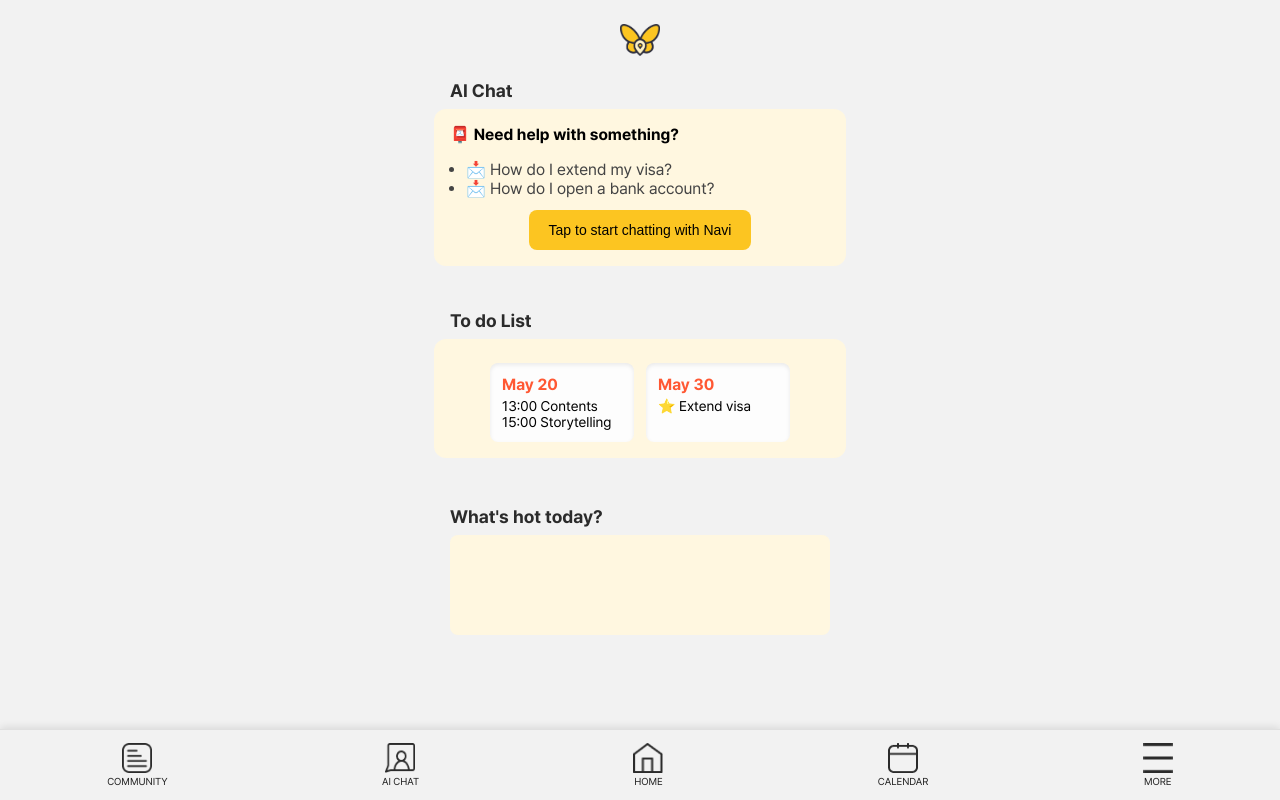
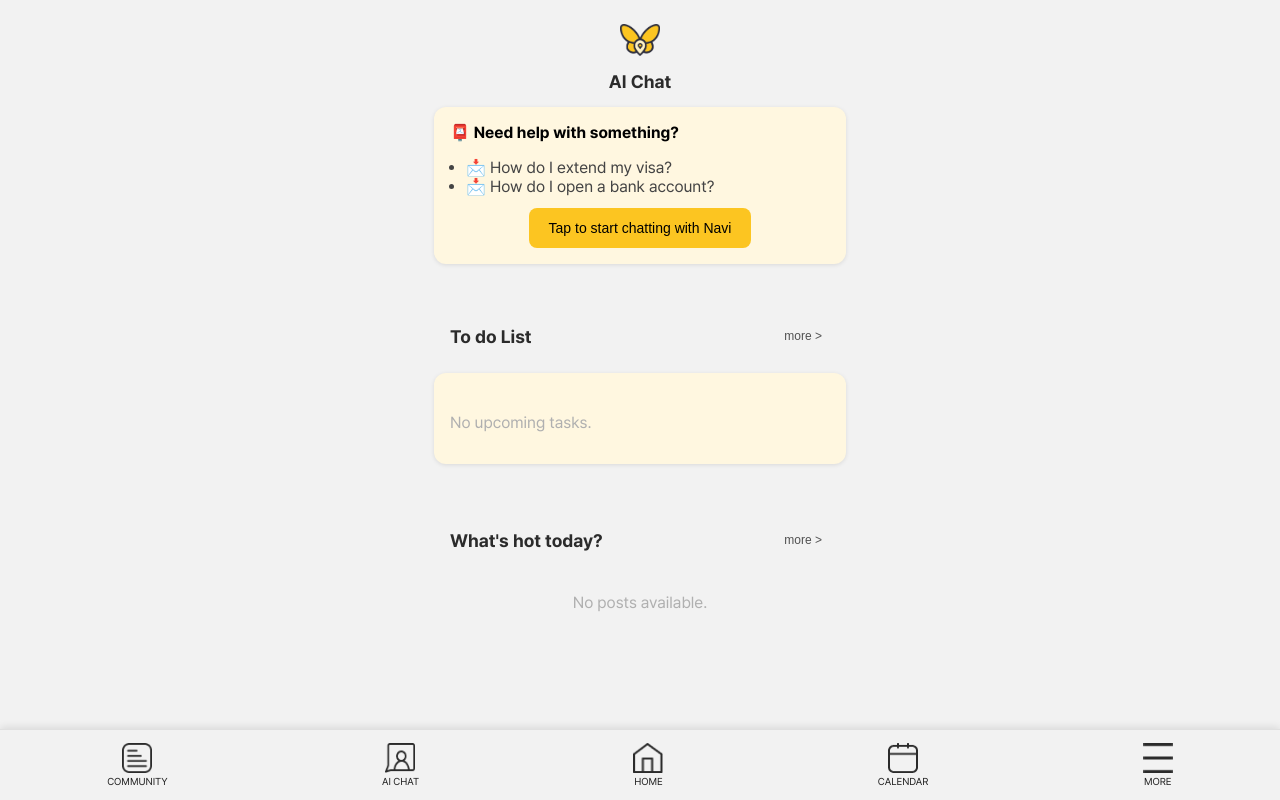
Before and after one commit to Ryu-Jemu/navi-app, a React (Create React App) app: page /main in a window 1280 px wide. Built offline with nearby package versions, Linux system fonts and the light colour scheme.

Commit message:
Modify layout in Main Page

```diff
--- a/src/BottomNav/BottomNav.jsx
+++ b/src/BottomNav/BottomNav.jsx
@@ -26,7 +26,7 @@ const BottomNav = () => {
         <img src={CalendarIcon} alt="Calendar" />
         <span>CALENDAR</span>
       </NavLink>
-      <NavLink to="/more" className="nav-item">
+      <NavLink to="/more" className="nav-item more">
         <img src={MoreIcon} alt="More" />
         <span>MORE</span>
       </NavLink>
--- a/src/pages/MainPage.css
+++ b/src/pages/MainPage.css
@@ -1,11 +1,3 @@
-.header,
-.chat-box,
-.todo-wrapper,
-.community-section {
-  width: 90%;
-  max-width: 380px;
-}
-
 .main-page {
   padding-bottom: 80px;
   font-family: 'Pretendard', sans-serif;
@@ -26,20 +18,42 @@
   height: auto;
 }
 
-.section-title {
+.section-header {
   width: 90%;
   max-width: 380px;
+  display: flex;
+  justify-content: space-between;
+  align-items: center;
+  margin: 24px 0 8px 0;
+}
+
+.section-title {
   font-size: 18px;
   font-weight: 700;
   color: var(--black);
-  margin: 24px 0 8px 0;
+}
+
+.more-button {
+  background: none;
+  border: none;
+  color: var(--sub-gray);
+  font-size: 12px;
+  cursor: pointer;
+  padding: 4px 8px;
+}
+
+.more-button:hover {
+  text-decoration: underline;
 }
 
 .chat-box {
+  width: 90%;
+  max-width: 380px;
   background-color: var(--sub-yellow-1);
   padding: 16px;
   border-radius: 12px;
   margin-bottom: 20px;
+  box-shadow: 0px 1px 4px rgba(0, 0, 0, 0.1);
 }
 
 .chat-heading {
@@ -65,16 +79,14 @@
   text-align: center;
 }
 
-/* To do 노란 박스 */
 .todo-wrapper {
+  width: 90%;
+  max-width: 380px;
   background-color: var(--sub-yellow-1);
   padding: 16px;
   border-radius: 12px;
   margin-bottom: 24px;
-
-  display: flex;
-  flex-direction: column;
-  align-items: center;
+  box-shadow: 0px 1px 4px rgba(0, 0, 0, 0.1);
 }
 
 .todo-cards {
@@ -84,12 +96,11 @@
 }
 
 .card {
-  background-color: #fdfdfd;
+  background-color: #fff;
   padding: 12px;
   border-radius: 8px;
   min-width: 120px;
-  box-shadow: inset 0px 2px 4px rgba(0, 0, 0, 0.08);
-
+  box-shadow: 0px 1px 3px rgba(0, 0, 0, 0.1);
 }
 
 .date {
@@ -104,11 +115,33 @@
 }
 
 .community-section {
+  width: 90%;
+  max-width: 380px;
   margin-bottom: 80px;
 }
 
-.community-placeholder {
-  background-color: var(--sub-yellow-1);
+.hot-post-card {
+  background-color: #fff;
+  border-left: 4px solid var(--main-yellow);
   border-radius: 8px;
-  height: 100px;
+  padding: 12px;
+  margin-bottom: 12px;
+  box-shadow: 0px 1px 3px rgba(0, 0, 0, 0.1);
 }
+
+.hot-post-header {
+  font-size: 12px;
+  color: var(--sub-gray);
+  text-align: right;
+}
+
+.hot-post-title {
+  font-size: 15px;
+  font-weight: 600;
+  margin: 4px 0;
+}
+
+.hot-post-content {
+  font-size: 14px;
+  color: var(--black);
+}
--- a/src/pages/MainPage.jsx
+++ b/src/pages/MainPage.jsx
@@ -1,4 +1,4 @@
-import React from 'react';
+import React, { useEffect, useState } from 'react';
 import './MainPage.css';
 import BottomNav from '../BottomNav/BottomNav';
 import logoImage from '../assets/logo.png';
@@ -6,6 +6,26 @@ import { useNavigate } from 'react-router-dom';
 
 const Main_Page = () => {
   const navigate = useNavigate();
+  const [latestPosts, setLatestPosts] = useState([]);
+  const [upcomingTasks, setUpcomingTasks] = useState([]);
+
+  useEffect(() => {
+    // 커뮤니티 최신 글 3개
+    const storedPosts = JSON.parse(localStorage.getItem('communityPosts')) || [];
+    const sortedPosts = storedPosts.sort((a, b) => b.id - a.id).slice(0, 3);
+    setLatestPosts(sortedPosts);
+
+    // 오늘 기준 앞으로 할 일 3개
+    const today = new Date();
+    const storedTasks = JSON.parse(localStorage.getItem('futureTasks')) || [];
+
+    const filteredTasks = storedTasks
+      .filter(task => new Date(task.date) >= today)
+      .sort((a, b) => new Date(a.date) - new Date(b.date))
+      .slice(0, 3);
+
+    setUpcomingTasks(filteredTasks);
+  }, []);
 
   return (
     <div className="main-page">
@@ -14,12 +34,12 @@ const Main_Page = () => {
           src={logoImage}
           alt="Navi Logo"
           className="logo"
-        onClick={() => navigate('/')} // 클릭 시 /로 이동
-        style={{ cursor: 'pointer' }}  // 클릭 가능한 커서 모양
+          onClick={() => navigate('/')}
+          style={{ cursor: 'pointer' }}
         />
       </header>
 
-      <h2 className="section-title">AI Chat</h2> {/* 변경된 위치 */}
+      <h2 className="section-title">AI Chat</h2>
 
       <section className="chat-box">
         <div className="chat-heading">📮 Need help with something?</div>
@@ -28,30 +48,51 @@ const Main_Page = () => {
           <li>📩 How do I open a bank account?</li>
         </ul>
         <button className="chat-button" onClick={() => navigate('/chat')}>
-          Tap to start chatting with Navi</button>
+          Tap to start chatting with Navi
+        </button>
       </section>
 
-      <h3 className="section-title">To do List</h3> {/* box 밖으로 이동 */}
+      <div className="section-header">
+        <h3 className="section-title">To do List</h3>
+        <button className="more-button" onClick={() => navigate('/calendar')}>more &gt;</button>
+      </div>
 
       <section className="todo-wrapper">
         <div className="todo-cards">
-          <div className="card">
-            <div className="date">May 20</div>
-            <div className="time">13:00 Contents<br />15:00 Storytelling</div>
+          {upcomingTasks.length === 0 ? (
+            <p className="no-posts">No upcoming tasks.</p>
+          ) : (
+            upcomingTasks.map((task, idx) => (
+              <div key={idx} className="card">
+                <div className="date">{task.date}</div>
+                <div className="time">{task.task}</div>
               </div>
-          <div className="card">
-            <div className="date">May 30</div>
-            <div className="time">⭐ Extend visa</div>
-          </div>
+            ))
+          )}
         </div>
       </section>
 
+      <div className="section-header">
         <h3 className="section-title">What's hot today?</h3>
+        <button className="more-button" onClick={() => navigate('/community')}>more &gt;</button>
+      </div>
 
       <section className="community-section">
-        <div className="community-placeholder">
-          {/* 커뮤니티 내용 자리 */}
+        {latestPosts.length === 0 ? (
+          <p className="no-posts">No posts available.</p>
+        ) : (
+          latestPosts.map(post => (
+            <div key={post.id} className="hot-post-card">
+              <div className="post-header">
+                <span>{post.date}</span>
               </div>
+              <h4 className="post-title">{post.title}</h4>
+              <p className="post-content">
+                {post.content.length > 50 ? `${post.content.slice(0, 50)}...` : post.content}
+              </p>
+            </div>
+          ))
+        )}
       </section>
 
       <BottomNav />
```
Also changed, not shown: src/BottomNav/BottomNav.css (line endings or trailing spaces). Lines whose indentation alone changed are shown as unchanged.
